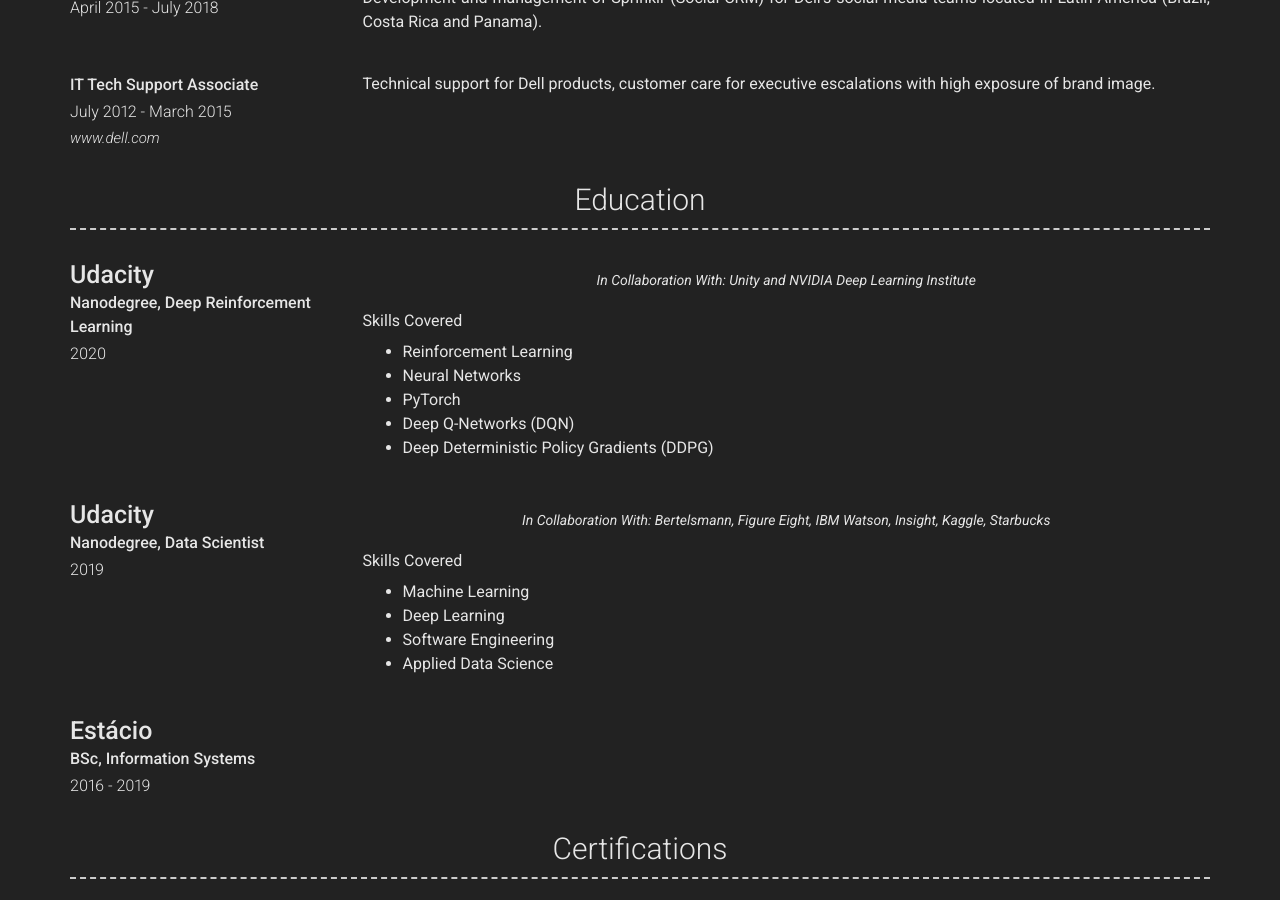
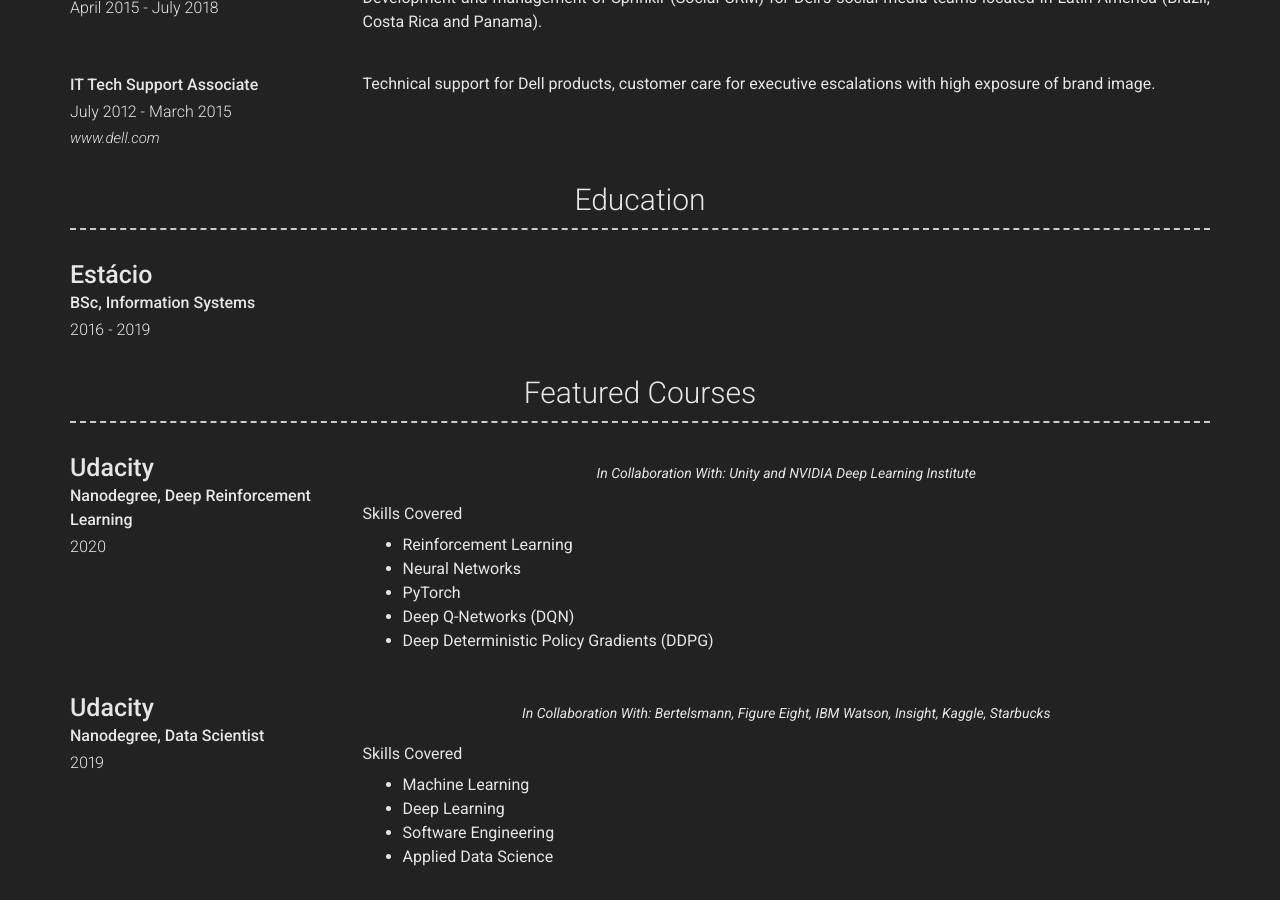
Before and after one commit to DougTrajano/resume, a Jekyll site: the page built from index.md, in a window 1280 px wide and 900 px high, scrolled down 1452 px. Built offline with Jekyll 4.4.1, drawn with Linux system fonts in a browser that asks for light colours; nearby versions of some CDN libraries.

Commit message:
add featured courses

```diff
--- a/_config.yml
+++ b/_config.yml
@@ -132,6 +132,13 @@ content:
     layout: list
     content:
       - layout: left
+        title: Estácio
+        sub_title: BSc, Information Systems
+        caption: 2016 - 2019
+  - title: Featured Courses
+    layout: list
+    content:
+      - layout: left
         title: Udacity
         sub_title: Nanodegree, Deep Reinforcement Learning
         caption: 2020
@@ -157,12 +164,6 @@ content:
           - Deep Learning
           - Software Engineering
           - Applied Data Science
-
-      - layout: left
-        title: Estácio
-        sub_title: BSc, Information Systems
-        caption: 2016 - 2019
-
   - title: Certifications
     layout: text
     content: | # this will include new lines to allow paragraphs
```
